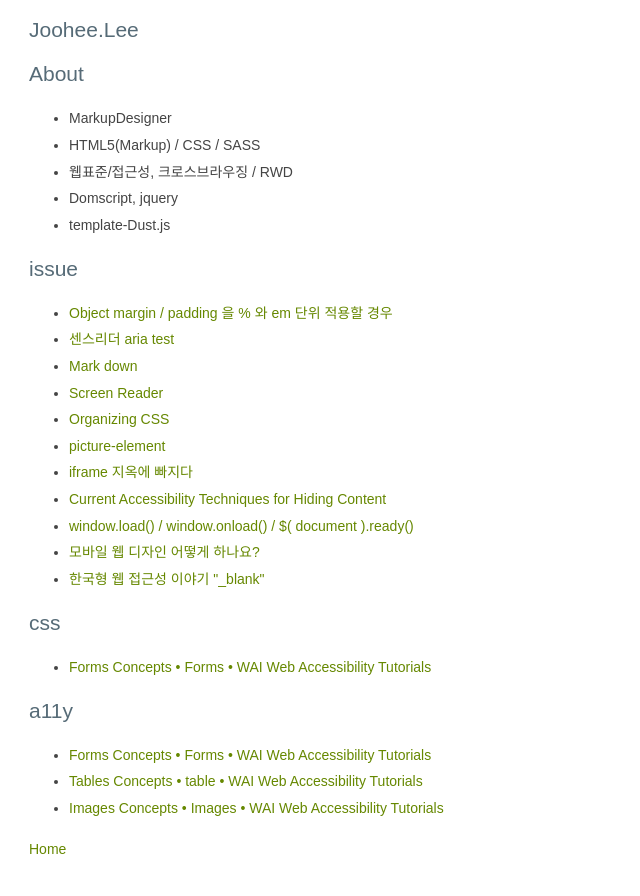
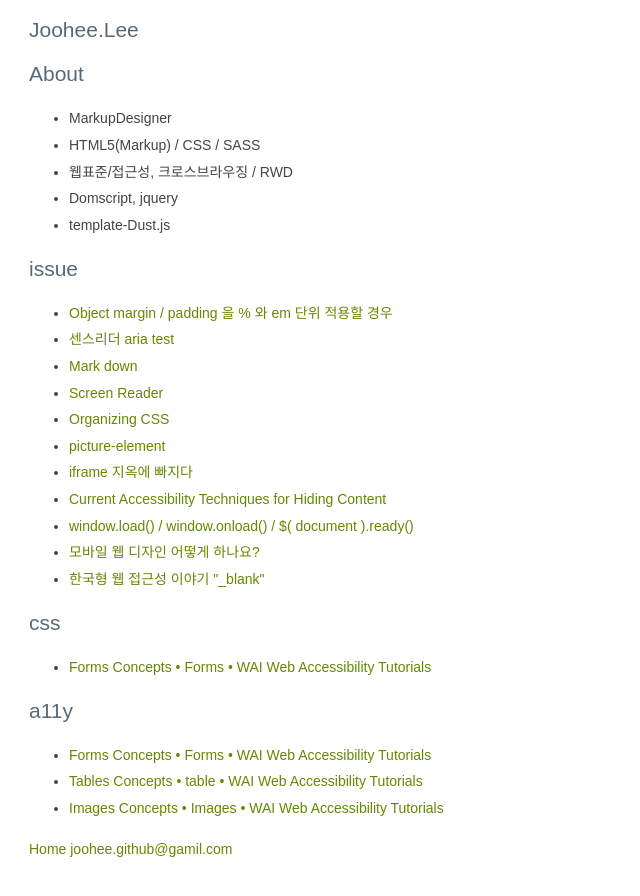
Before and after one commit to joohee-lee/joohee-lee.github.io, a Jekyll site: the page built from index.html, in a window 1280 px wide. Shown: the top 896 px of the page, without its empty margins (0-640 px from the left). Built offline with Jekyll 4.4.1, drawn with Linux system fonts in a browser that asks for light colours.

Commit message:
footer 변경

```diff
--- a/_includes/footer.html
+++ b/_includes/footer.html
@@ -1,5 +1,6 @@
 <footer>
     <a href="https://joohee-lee.github.io/">Home</a>
+    <a href="mailto:joohee.github@gamil.com">joohee.github@gamil.com</a>
     <!--
     <p>
         <a href="mailto:joohee.github@gamil.com">joohee.github@gamil.com</a>
```
Also changed, not shown: _posts/2017-11-17-css_01.md (line endings or trailing spaces).
